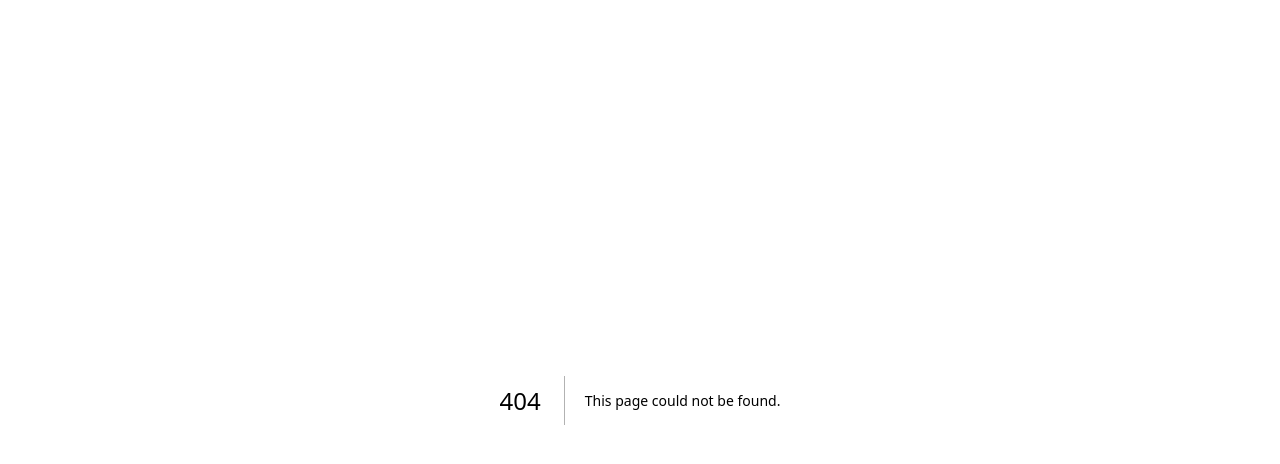
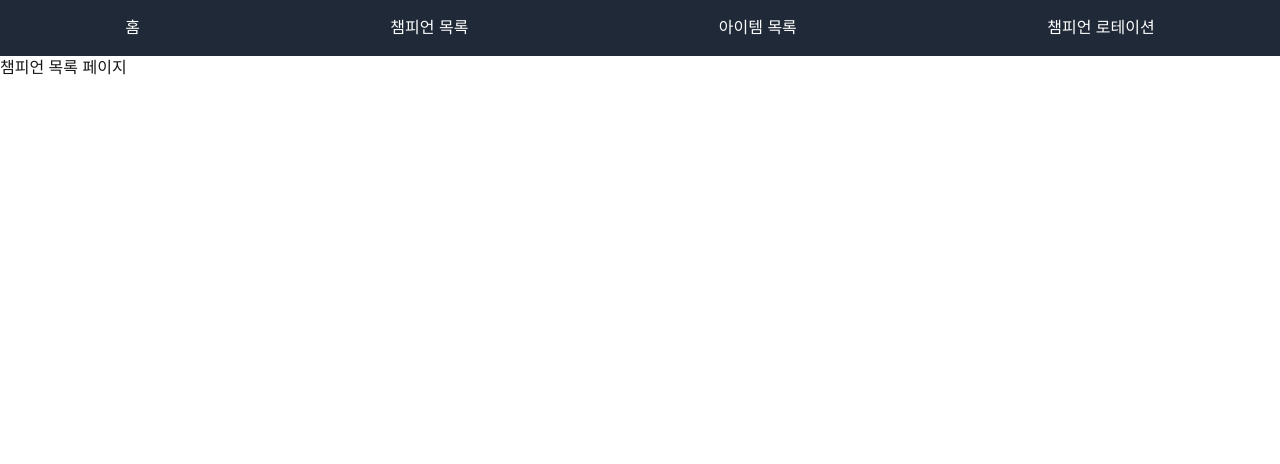
Before and after one commit to hyerin-kang/lol-app, a Next.js app: page /champions in a window 1280 px wide. Before the commit this address had no page. Shown: the top 464 px of the page. Built offline with nearby package versions, Linux system fonts and the light colour scheme.

Commit message:
#1 : 라우팅 구성

```diff
--- /dev/null
+++ b/app/champions/[id]/DetailPage.tsx
@@ -0,0 +1,7 @@
+import React from "react";
+
+const DetailPage = () => {
+  return <div>챔피언상세페이지</div>;
+};
+
+export default DetailPage;
--- /dev/null
+++ b/app/champions/page.tsx
@@ -0,0 +1,5 @@
+const ChampionsPage = () => {
+  return <div>챔피언 목록 페이지</div>;
+};
+
+export default ChampionsPage;
--- /dev/null
+++ b/app/items/page.tsx
@@ -0,0 +1,6 @@
+import React from "react";
+
+const ItemPage = () => {
+  return <div>ItemPage</div>;
+};
+export default ItemPage;
--- a/app/layout.tsx
+++ b/app/layout.tsx
@@ -1,6 +1,7 @@
 import type { Metadata } from "next";
 import localFont from "next/font/local";
 import "./globals.css";
+import Link from "next/link";
 
 const geistSans = localFont({
   src: "./fonts/GeistVF.woff",
@@ -28,6 +29,14 @@ export default function RootLayout({
       <body
         className={`${geistSans.variable} ${geistMono.variable} antialiased`}
       >
+        <header className="bg-gray-800 text-white py-4 w-full ">
+          <nav className="container mx-auto flex justify-around">
+            <Link href="/">홈</Link>
+            <Link href="/champions">챔피언 목록</Link>
+            <Link href="/items">아이템 목록</Link>
+            <Link href="/rotation">챔피언 로테이션</Link>
+          </nav>
+        </header>
         {children}
       </body>
     </html>
--- /dev/null
+++ b/app/rotation/page.tsx
@@ -0,0 +1,7 @@
+import React from "react";
+
+const RotationPage = () => {
+  return <div>RotationPage</div>;
+};
+
+export default RotationPage;
```
